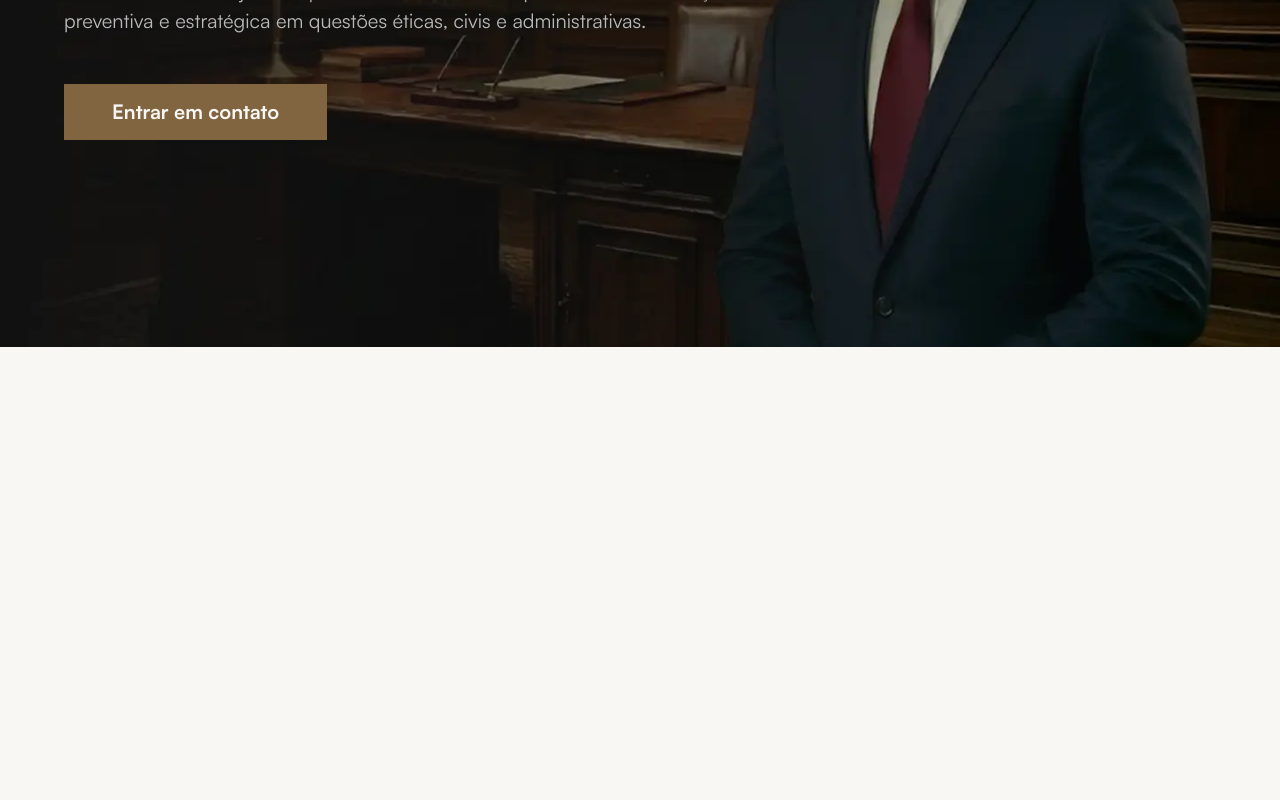
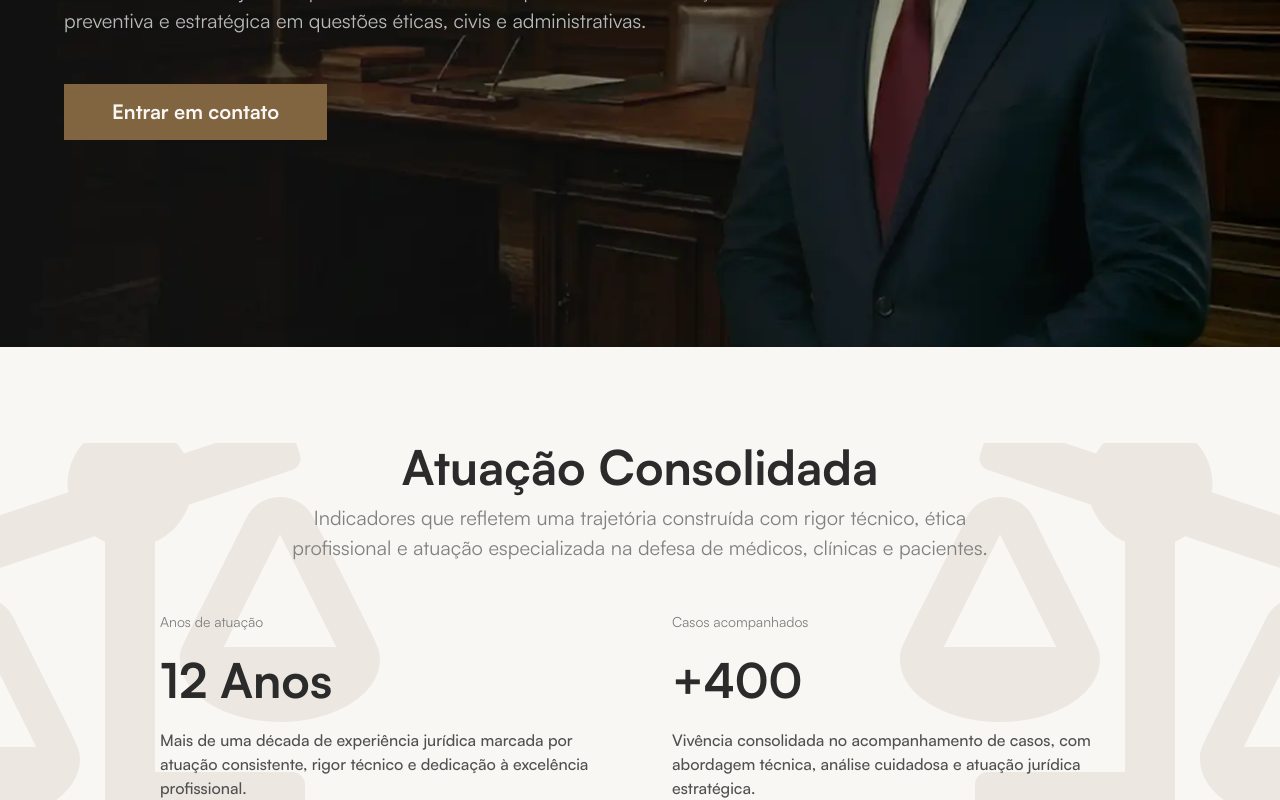
Before and after one commit to MatheusFreitasGabriel/Danillo-Leao-Landing, a Next.js app: page / in a window 1280 px wide. Shown: the part 453-1253 px from the top of the page. Before the commit the page ends 800 px from the top, so only its background shows below. Built offline with nearby package versions, Linux system fonts and the light colour scheme.

Commit message:
feat: implement metrics section

```diff
--- a/package.json
+++ b/package.json
@@ -11,7 +11,8 @@
   "dependencies": {
     "next": "16.1.6",
     "react": "19.2.3",
-    "react-dom": "19.2.3"
+    "react-dom": "19.2.3",
+    "react-icons": "^5.6.0"
   },
   "devDependencies": {
     "@tailwindcss/postcss": "^4",
--- a/src/app/page.tsx
+++ b/src/app/page.tsx
@@ -1,7 +1,14 @@
 import Hero from "../components/Hero";
+import MetricsSection from "../components/MetricsSection";
 
 export default function Home() {
   return (
-    <Hero></Hero>
+    <main className="w-full flex flex-col gap-16 overflow-x-hidden md:gap-24">
+      {/* Hero Section */}
+      <Hero></Hero>
+
+      {/* Metrics Section */}
+      <MetricsSection></MetricsSection>
+    </main>
   );
 }
--- /dev/null
+++ b/src/components/MetricsSection.tsx
@@ -0,0 +1,73 @@
+import { FaBalanceScaleLeft, FaBalanceScaleRight } from 'react-icons/fa'
+
+export default function MetricsSection(){
+    return (
+        // Metrics grouping
+        <section className="relative w-full flex flex-col justify-center items-center px-4 gap-6 md:gap-12 overflow-hidden">
+            {/* Text Grouping */}
+            <div className="flex flex-col items-center gap-3">
+                <h2 className="text-center text-3xl font-bold md:text-5xl 2xl:text-6xl">Atuação Consolidada</h2>
+                <p className="text-center font-normal text-gray text-[16px] md:text-[20px] md:w-[60%] 2xl:text-[20px]"> Indicadores que refletem uma trajetória construída com rigor técnico, ética profissional e atuação especializada na defesa de médicos, clínicas e pacientes.</p>
+            </div>
+
+            {/* Metrics */}
+            <div className="grid gap-9 md:grid-cols-2 px-6 max-w-[1440px] mx-auto md:gap-16">
+                {/* Metric */}
+                <article className="flex flex-col gap-4 max-w-md md:gap-6">
+                    <span className="text-[14px] text-gray">Anos de atuação</span>
+                    <h3 className="text-5xl font-bold">12 Anos</h3>
+                    <p className="text-[16px] font-medium text-gray-dark ">Mais de uma década de experiência jurídica marcada por atuação consistente, rigor técnico e dedicação à excelência profissional.</p>
+                </article>
+
+                <article className="flex flex-col gap-4 max-w-md md:gap-6">
+                    <span className="text-[14px] text-gray">Casos acompanhados</span>
+                    <h3 className="text-5xl font-bold">+400</h3>
+                    <p className="text-[16px] font-medium text-gray-dark">Vivência consolidada no acompanhamento de casos, com abordagem técnica, análise cuidadosa e atuação jurídica estratégica.</p>
+                </article>
+            </div>
+
+            {/* Background Icons */}
+            <div className="pointer-events-none absolute inset-0 -z-10">
+
+                {/* Left Icon */}
+                <FaBalanceScaleLeft
+                className="
+                    absolute
+
+                    /* Mobile */
+                    top-[-100px] left-1/2 -translate-x-1/2
+
+                    /* Desktop */
+                    md:top-1/2 md:left-[-120px] md:translate-x-0 md:-translate-y-1/2
+
+                    text-gold-dark
+                    opacity-5 md:opacity-10
+
+                    w-[300px] h-[300px]
+                    md:w-[500px] md:h-[500px]
+                "
+                />
+
+                {/* Right Icon */}
+                <FaBalanceScaleRight
+                className="
+                    absolute
+
+                    /* Mobile */
+                    bottom-[-100px] left-1/2 -translate-x-1/2
+
+                    /* Desktop */
+                    md:bottom-auto md:top-1/2 md:right-[-120px] md:left-auto md:translate-x-0 md:-translate-y-1/2
+
+                    text-gold-dark
+                    opacity-5 md:opacity-10
+
+                    w-[300px] h-[300px]
+                    md:w-[500px] md:h-[500px]
+                "
+                />
+
+            </div>
+        </section>
+    )
+}
```
Also changed, not shown: 1 other file (tests, documents, lock files or other folders).
